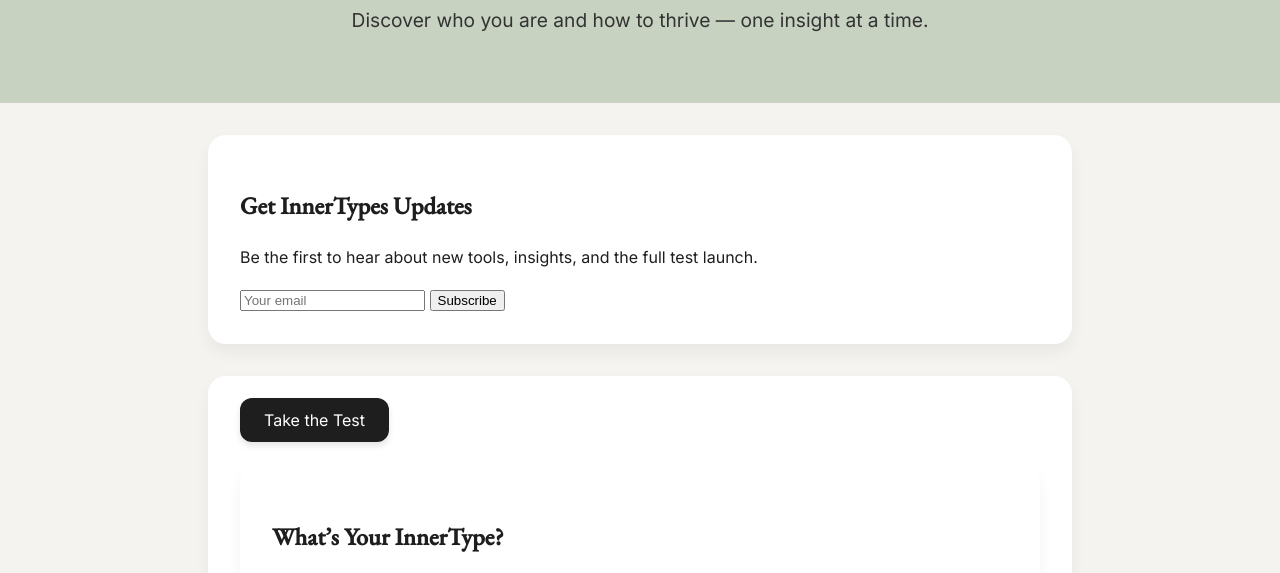
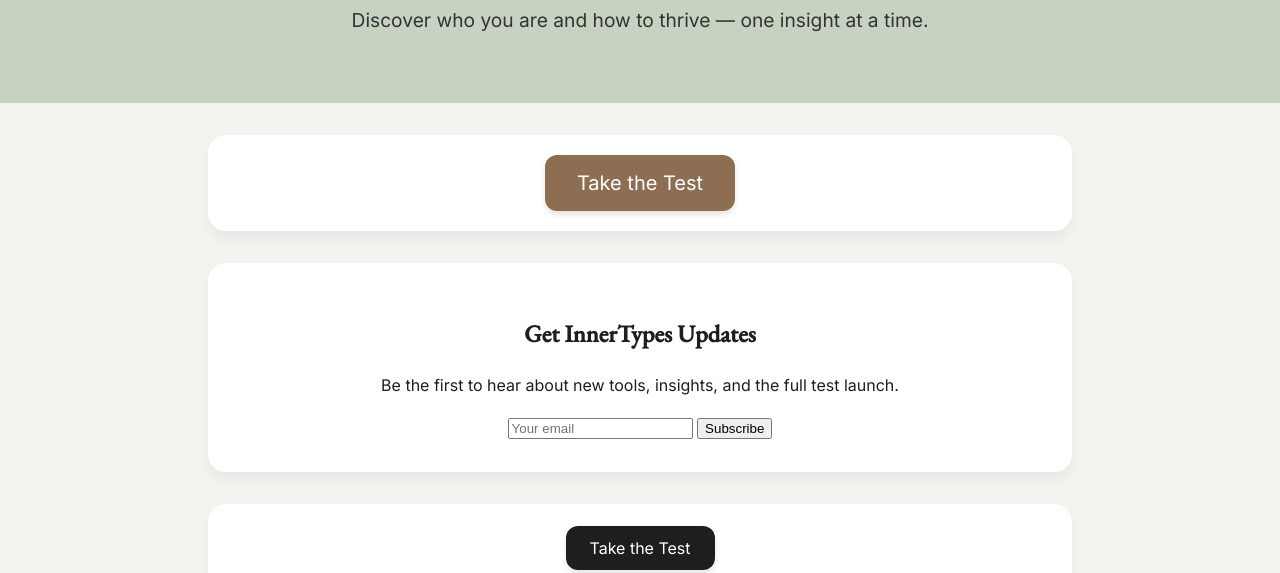
Before and after one commit to Innertypes/innertypes-homepage, a plain HTML site: page index.html in a window 1280 px wide. Shown: the part 171-744 px from the top of the page. Drawn offline with nearby package versions, Linux system fonts and the light colour scheme.

Commit message:
Reorganize layout: single test button aove email capture, centered layout

```diff
--- a/index.html
+++ b/index.html
@@ -13,6 +13,10 @@
     <h1>InnerTypes - Know Yourself</h1>
     <p>Discover who you are and how to thrive — one insight at a time.</p>
   </header>
+<section class="hero-cta">
+  <a href="https://test.innertypes.com" class="btn big">Take the Test</a>
+</section>
+
 <section class="email-signup">
   <h2>Get InnerTypes Updates</h2>
   <p>Be the first to hear about new tools, insights, and the full test launch.</p>
@@ -28,7 +32,7 @@
 <section class="intro-inner-type">
   <h2>What’s Your InnerType?</h2>
   <p>Discover the deeper patterns that shape how you think, love, create, and grow. InnerTypes blends ancient wisdom and modern psychology to reveal the unique blueprint of you.</p>
-  <a href="https://test.innertypes.com" class="btn">Take the Test</a>
+
 </section>
 
     </section>
--- a/style.css
+++ b/style.css
@@ -36,7 +36,7 @@ h1, h2, h3 {
   transition: all 0.3s ease;
 }
 .btn:hover {
-  background-color: var(--accent);
+  background-color: #6f543c;
 }
 
 /* Section Styling Enhancements */
@@ -63,3 +63,17 @@ header p {
   font-size: 1.2rem;
   color: #333;
 }
+.hero-cta {
+  text-align: center;
+  margin: 2rem auto;
+}
+
+.btn.big {
+  font-size: 1.25rem;
+  padding: 1rem 2rem;
+  background-color: var(--accent);
+}
+
+section, .email-signup, .intro-inner-type {
+  text-align: center;
+}
```
